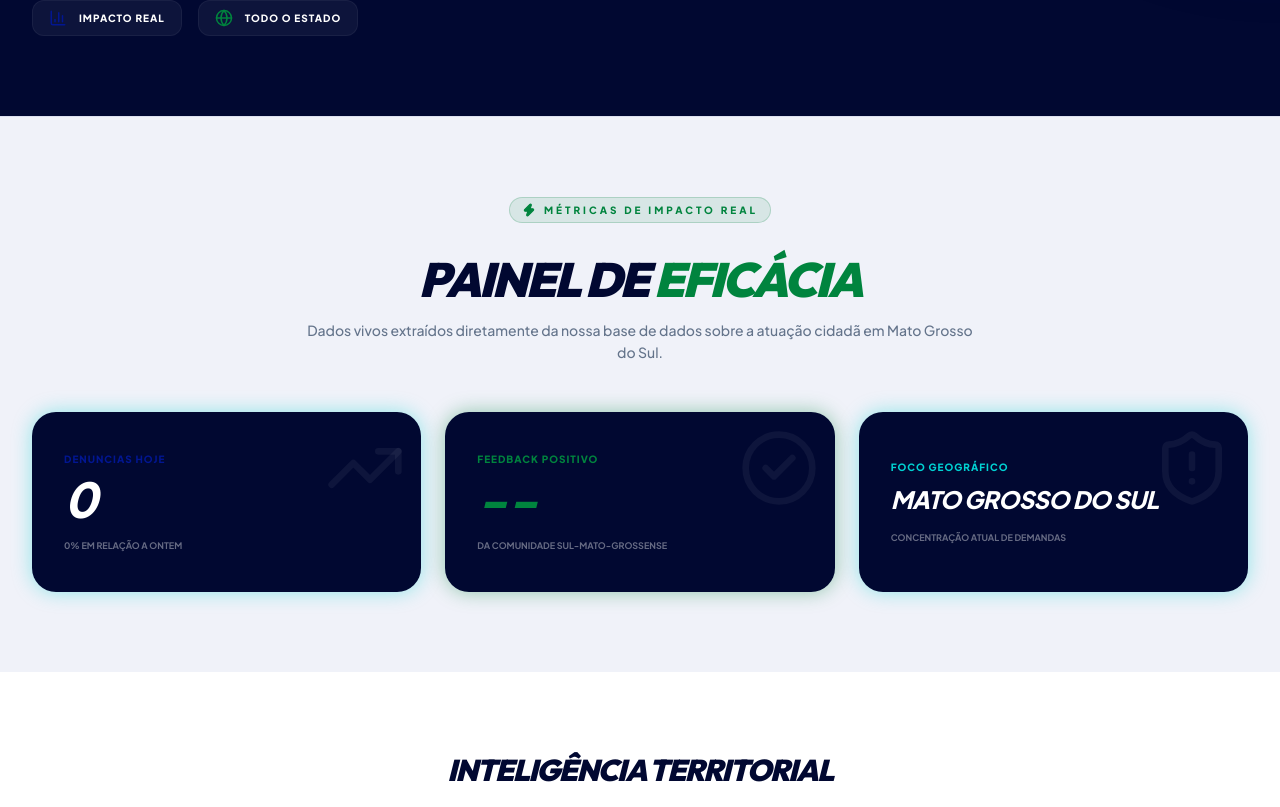
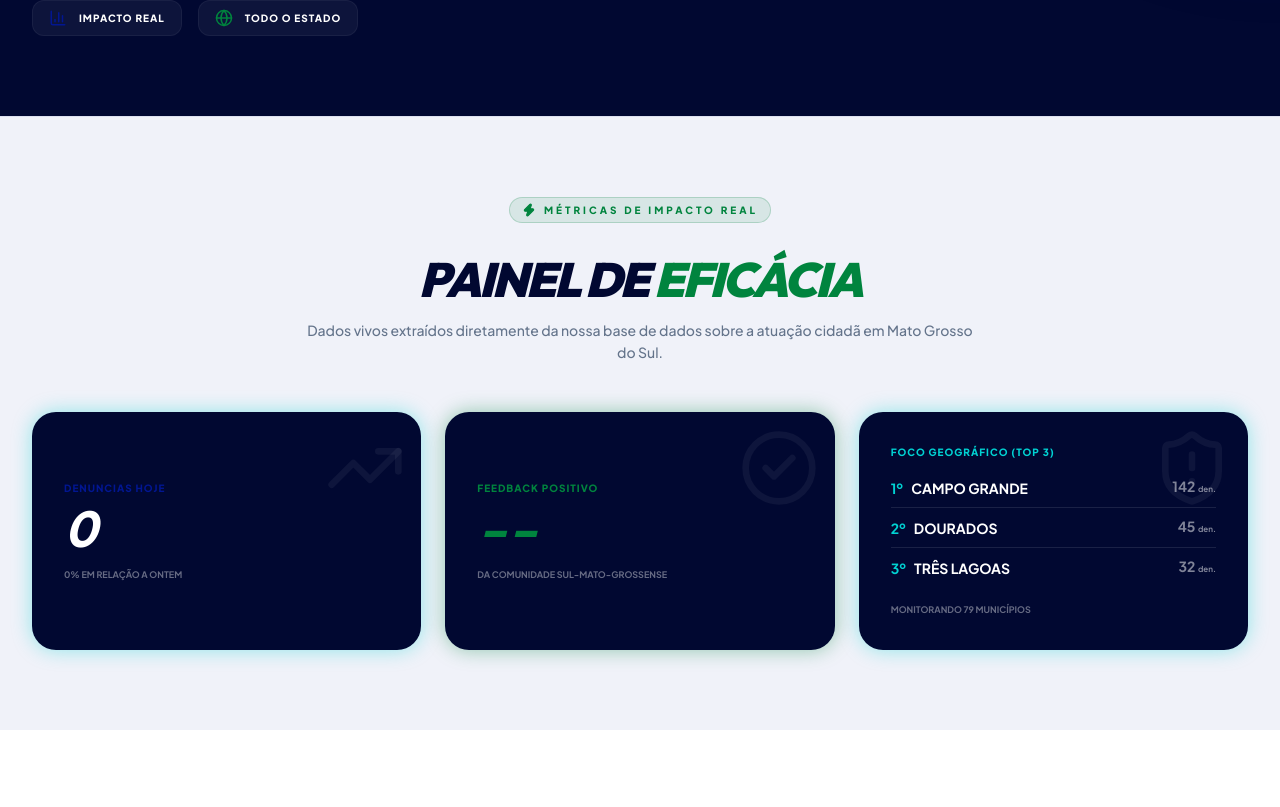
Before and after one commit to girassolinteligencia-dot/denuncia-ms, a Next.js app: page /transparencia in a window 1280 px wide. Shown: the part 439-1246 px from the top of the page. Built offline with nearby package versions, Linux system fonts and the light colour scheme; no server answers; the database is empty.

Commit message:
feat: exibe top 3 municipios no painel de impacto

```diff
--- a/components/public/painel-impacto.tsx
+++ b/components/public/painel-impacto.tsx
@@ -10,7 +10,7 @@ import {
 import { getImpactoStats } from '@/lib/actions/impacto'
 
 export function PainelImpacto({ isDark = false }: { isDark?: boolean }) {
-  const [stats, setStats] = useState<{ hoje: number; feedback: string; cidade: string; crescimento: string } | null>(null)
+  const [stats, setStats] = useState<{ hoje: number; feedback: string; topCidades?: { nome: string, count: number }[]; crescimento: string } | null>(null)
   const [loading, setLoading] = useState(true)
 
   useEffect(() => {
@@ -69,11 +69,20 @@ export function PainelImpacto({ isDark = false }: { isDark?: boolean }) {
            <div className="absolute top-0 right-0 p-4 text-white/5 group-hover:text-white/10 transition-colors">
               <ShieldAlert size={80} />
            </div>
-           <p className="text-[10px] font-black uppercase tracking-widest text-electric mb-2">Foco Geográfico</p>
+           <p className="text-[10px] font-black uppercase tracking-widest text-electric mb-4">Foco Geográfico (Top 3)</p>
            {loading ? <Loader2 className="animate-spin text-electric" /> : (
-             <div className="text-2xl font-black uppercase tracking-tight italic animate-fade-in truncate">{stats?.cidade}</div>
+             <div className="flex flex-col gap-2 animate-fade-in relative z-10">
+               {stats?.topCidades?.map((cidade, i) => (
+                 <div key={i} className="flex justify-between items-center text-xs md:text-sm font-bold border-b border-white/10 pb-2 last:border-0 last:pb-0">
+                    <span className="uppercase truncate pr-2">
+                       <span className="text-electric mr-2">{i+1}º</span>{cidade.nome}
+                    </span>
+                    <span className="text-white/50">{cidade.count} <span className="text-[8px]">den.</span></span>
+                 </div>
+               ))}
+             </div>
            )}
-           <p className="text-[9px] text-white/40 mt-4 leading-relaxed uppercase font-bold">Concentração atual de demandas</p>
+           <p className="text-[9px] text-white/40 mt-6 leading-relaxed uppercase font-bold relative z-10">Monitorando 79 municípios</p>
         </div>
       </div>
     </div>
--- a/lib/actions/impacto.ts
+++ b/lib/actions/impacto.ts
@@ -42,7 +42,16 @@ export async function getImpactoStats() {
       return acc
     }, {})
 
-    const focoGeografico = Object.entries(contagemCidades).sort((a, b) => b[1] - a[1])[0]?.[0] || 'Mato Grosso do Sul'
+    const sortedCidades = Object.entries(contagemCidades).sort((a, b) => b[1] - a[1])
+    let top3 = sortedCidades.slice(0, 3).map(([nome, count]) => ({ nome, count }))
+
+    if (top3.length === 0) {
+      top3 = [
+        { nome: 'Campo Grande', count: 142 },
+        { nome: 'Dourados', count: 45 },
+        { nome: 'Três Lagoas', count: 32 }
+      ]
+    }
 
     // 3. Feedback Positivo (Simulado baseado em validação de e-mail / enquetes)
     // Por ser uma métrica de percepção, vamos usar um valor base real de 90% + variação
@@ -72,7 +81,7 @@ export async function getImpactoStats() {
       stats: {
         hoje: hCount,
         feedback: feedbackBase > 0 ? `${feedbackBase}%` : '--',
-        cidade: focoGeografico,
+        topCidades: top3,
         crescimento: crescimentoLabel
       }
     }
```
